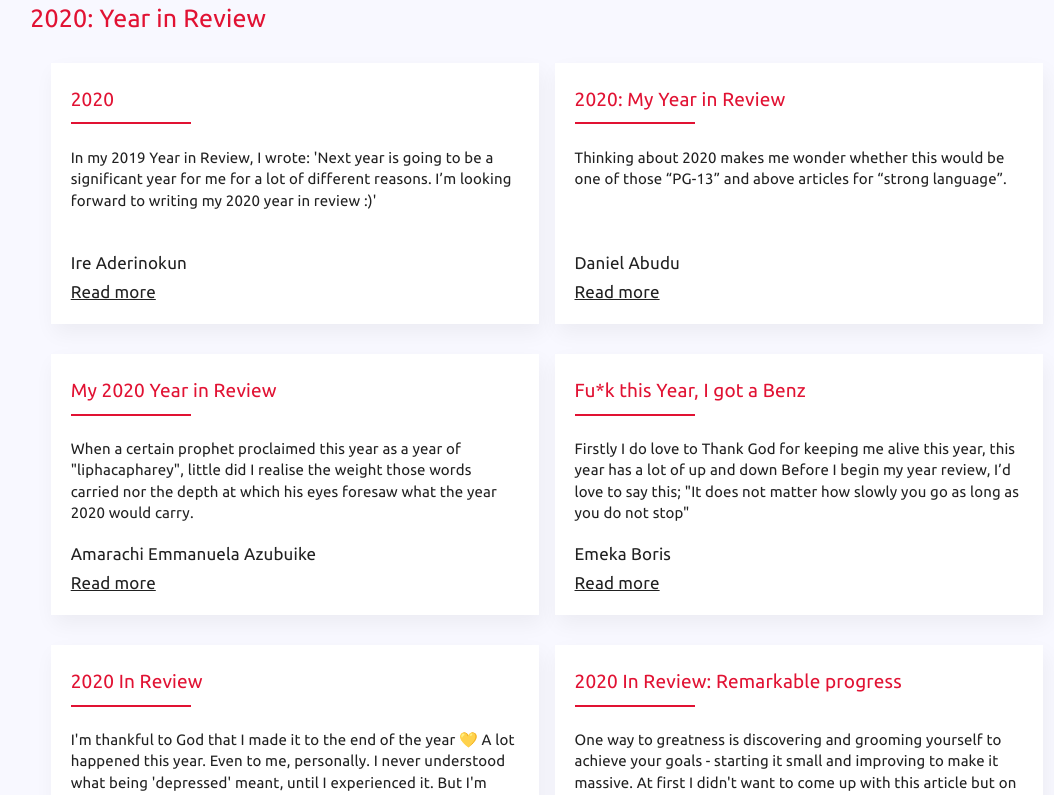
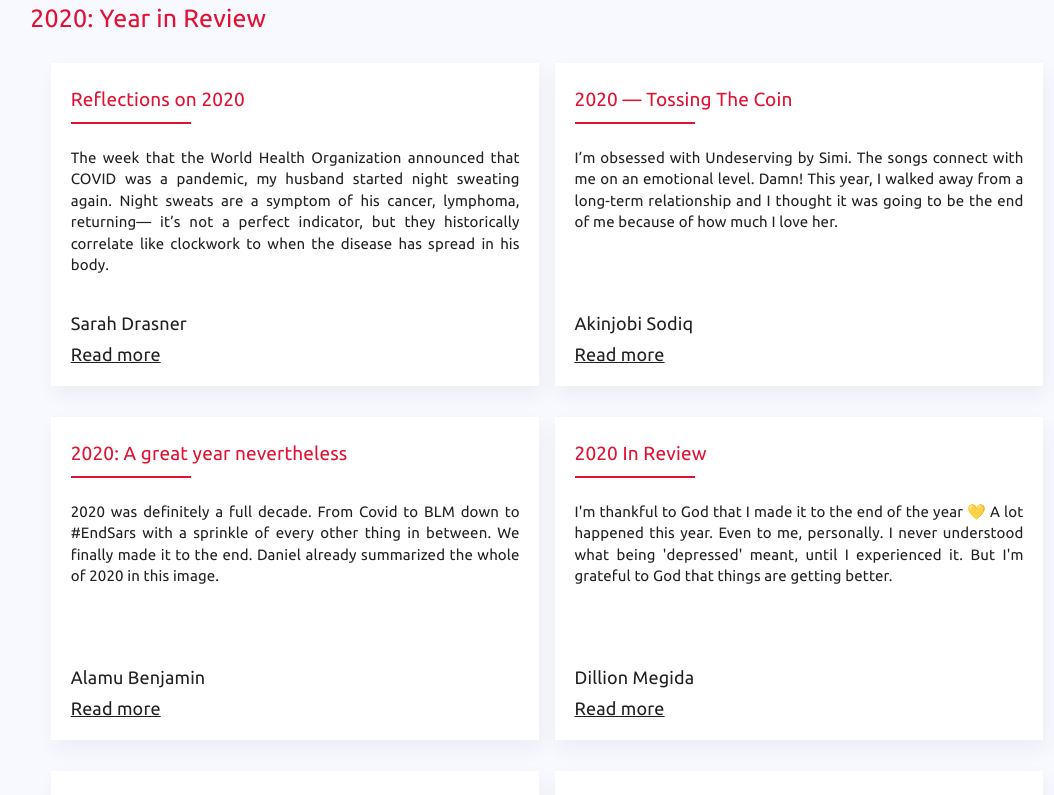
Before and after one commit to kaf-lamed-beyt/year-in-review, a Next.js app: page / in a window 1280 px wide. Shown: the part 680-1475 px from the top of the page, without its empty margins (85-1139 px from the left). Built offline with nearby package versions, Linux system fonts and the light colour scheme.

Commit message:
add sarah drasner

```diff
--- a/src/articles.js
+++ b/src/articles.js
@@ -1,4 +1,42 @@
 export const articles = [
+  {
+    title: 'Reflections on 2020',
+    previewText:
+      'The week that the World Health Organization announced that COVID was a pandemic, my husband started night sweating again. Night sweats are a symptom of his cancer, lymphoma, returning— it’s not a perfect indicator, but they historically correlate like clockwork to when the disease has spread in his body.',
+    author: 'Sarah Drasner',
+    readMore: 'https://sarah.dev/blog/reflections-on-2020/',
+  },
+  {
+    title: '2020 — Tossing The Coin',
+    previewText:
+      'I’m obsessed with Undeserving by Simi. The songs connect with me on an emotional level. Damn! This year, I walked away from a long-term relationship and I thought it was going to be the end of me because of how much I love her.',
+    author: 'Akinjobi Sodiq',
+    readMore:
+      'https://medium.com/@Geektutor/2020-tossing-the-coin-9283b05c4b4b',
+  },
+  {
+    title: '2020: A great year nevertheless',
+    previewText:
+      '2020 was definitely a full decade. From Covid to BLM down to #EndSars with a sprinkle of every other thing in between. We finally made it to the end. Daniel already summarized the whole of 2020 in this image.',
+    author: 'Alamu Benjamin',
+    readMore:
+      'https://benjamin-alamu.medium.com/2020-a-great-year-nevertheless-6e4834a0f758',
+  },
+  {
+    title: '2020 In Review',
+    previewText:
+      "I'm thankful to God that I made it to the end of the year 💛 A lot happened this year. Even to me, personally. I never understood what being 'depressed' meant, until I experienced it. But I'm grateful to God that things are getting better.",
+    author: 'Dillion Megida',
+    readMore: 'https://dillionmegida.com/p/2020-in-review/',
+  },
+  {
+    title: '2020 In Review: Remarkable progress',
+    previewText:
+      "One way to greatness is discovering and grooming yourself to achieve your goals - starting it small and improving to make it massive. At first I didn't want to come up with this article but on a later thought, I concluded to pen my reflections.",
+    author: 'Adio Mojeed',
+    readMore:
+      'https://codeleaf.hashnode.dev/2020-in-review-remarkable-progress-ckjdevaw90jbglvs14kok1qou',
+  },
   {
     title: '2020',
     previewText:
@@ -30,35 +68,4 @@ export const articles = [
     readMore:
       'https://emekaboris.medium.com/fu-k-this-year-i-got-a-benz-f0cf68c99536',
   },
-  {
-    title: '2020 In Review',
-    previewText:
-      "I'm thankful to God that I made it to the end of the year 💛 A lot happened this year. Even to me, personally. I never understood what being 'depressed' meant, until I experienced it. But I'm grateful to God that things are getting better.",
-    author: 'Dillion Megida',
-    readMore: 'https://dillionmegida.com/p/2020-in-review/',
-  },
-  {
-    title: '2020 In Review: Remarkable progress',
-    previewText:
-      "One way to greatness is discovering and grooming yourself to achieve your goals - starting it small and improving to make it massive. At first I didn't want to come up with this article but on a later thought, I concluded to pen my reflections.",
-    author: 'Adio Mojeed',
-    readMore:
-      'https://codeleaf.hashnode.dev/2020-in-review-remarkable-progress-ckjdevaw90jbglvs14kok1qou',
-  },
-  {
-    title: '2020 — Tossing The Coin',
-    previewText:
-      'I’m obsessed with Undeserving by Simi. The songs connect with me on an emotional level. Damn! This year, I walked away from a long-term relationship and I thought it was going to be the end of me because of how much I love her.',
-    author: 'Akinjobi Sodiq',
-    readMore:
-      'https://medium.com/@Geektutor/2020-tossing-the-coin-9283b05c4b4b',
-  },
-  {
-    title: '2020: A great year nevertheless',
-    previewText:
-      '2020 was definitely a full decade. From Covid to BLM down to #EndSars with a sprinkle of every other thing in between. We finally made it to the end. Daniel already summarized the whole of 2020 in this image.',
-    author: 'Alamu Benjamin',
-    readMore:
-      'https://benjamin-alamu.medium.com/2020-a-great-year-nevertheless-6e4834a0f758',
-  },
 ]
--- a/src/container/content/index.js
+++ b/src/container/content/index.js
@@ -5,6 +5,10 @@ import Card from '../../../components/card'
 import { articles } from '../../articles'
 
 const Content = () => {
+  // // enables people to see the time
+  // // a particular article was
+  // const addedHereAt = new Date().getMinutes()
+
   return (
     <section className={contentStyle.content}>
       <section className={contentStyle.projects} id="articles">
--- a/src/container/content/style/content.module.scss
+++ b/src/container/content/style/content.module.scss
@@ -24,12 +24,12 @@
 }
 .details {
   padding: 3% 4%;
-  font-size: 17px;
+  font-size: 18px;
   .projBody {
-    height: 150px;
+    height: 160px;
     padding-top: 2%;
     margin: 3% 0;
-    height: 100px;
+    text-align: justify;
   }
   .projLink {
     text-decoration: underline;
@@ -55,7 +55,6 @@
       margin-top: 4%;
     }
     & .projBody {
-      font-size: 16px;
       height: 165px;
     }
     .author {
--- a/src/layout/Footer/index.js
+++ b/src/layout/Footer/index.js
@@ -3,14 +3,14 @@ import footStyle from './style/footer.module.scss'
 import { BiCopyright } from 'react-icons/bi'
 
 const Footer = () => {
-  const date = new Date().getFullYear()
+  const year = new Date().getFullYear()
 
   return (
     <footer className={footStyle.root}>
       <div className={footStyle.copyright}>
         <p>
           Created By <a href="https://twitter.com/calebolojo">aoa</a> for
-          Everyone <BiCopyright /> {date}
+          Everyone <BiCopyright /> {year}
         </p>
       </div>
     </footer>
```
